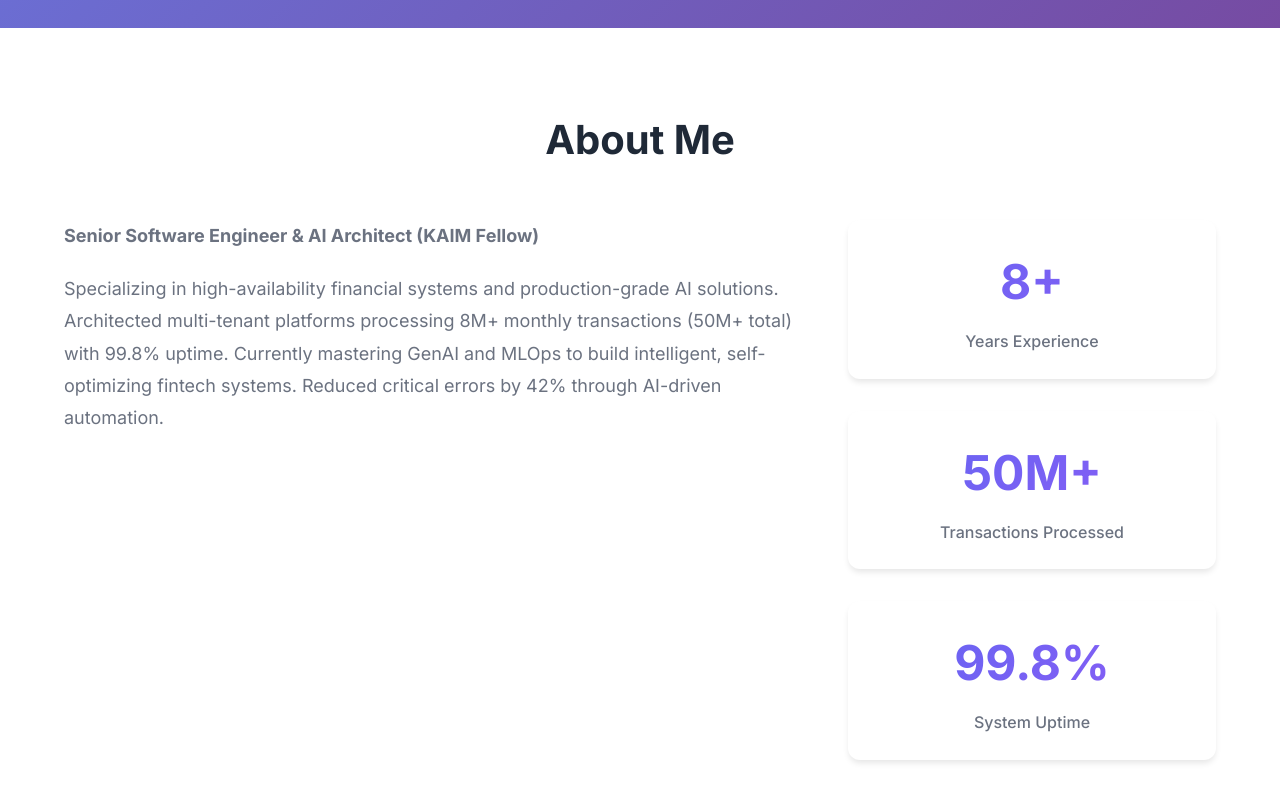
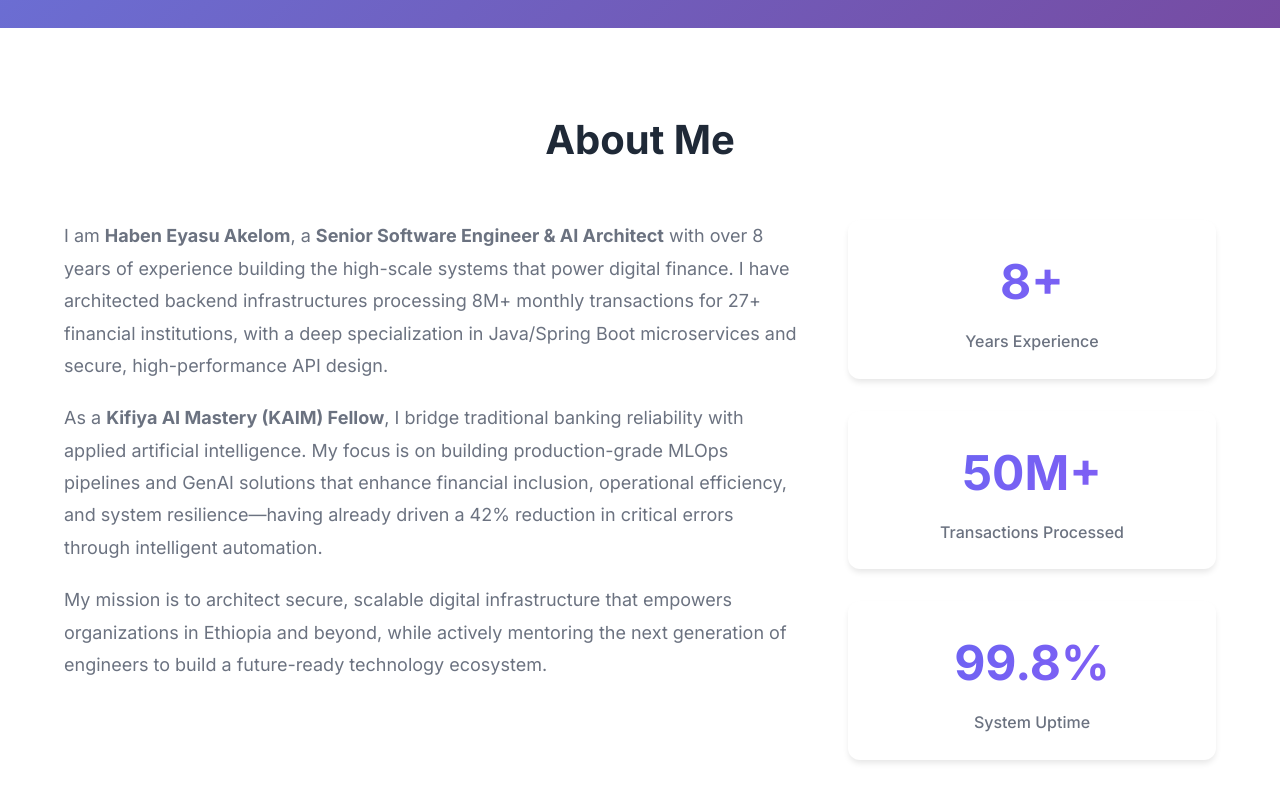
Before and after one commit to habeneyasu/habeneyasu.github.io, a plain HTML site: page index.html in a window 1280 px wide. Shown: the part 630-1430 px from the top of the page. Drawn offline with Linux system fonts and the light colour scheme.

Commit message:
Updates on about me.

```diff
--- a/index.html
+++ b/index.html
@@ -82,13 +82,13 @@
       <div class="about-content">
         <div class="about-text">
           <p>
-            <strong>Senior Software Engineer & AI Architect (KAIM Fellow)</strong>
+            I am <strong>Haben Eyasu Akelom</strong>, a <strong>Senior Software Engineer & AI Architect</strong> with over 8 years of experience building the high-scale systems that power digital finance. I have architected backend infrastructures processing 8M+ monthly transactions for 27+ financial institutions, with a deep specialization in Java/Spring Boot microservices and secure, high-performance API design.
           </p>
           <p>
-            Specializing in high-availability financial systems and production-grade AI solutions. Architected
-            multi-tenant platforms processing 8M+ monthly transactions (50M+ total) with 99.8% uptime. Currently
-            mastering GenAI and MLOps to build intelligent, self-optimizing fintech systems. Reduced critical
-            errors by 42% through AI-driven automation.
+            As a <strong>Kifiya AI Mastery (KAIM) Fellow</strong>, I bridge traditional banking reliability with applied artificial intelligence. My focus is on building production-grade MLOps pipelines and GenAI solutions that enhance financial inclusion, operational efficiency, and system resilience—having already driven a 42% reduction in critical errors through intelligent automation.
+          </p>
+          <p>
+            My mission is to architect secure, scalable digital infrastructure that empowers organizations in Ethiopia and beyond, while actively mentoring the next generation of engineers to build a future-ready technology ecosystem.
           </p>
         </div>
         <div class="about-stats" role="region" aria-label="Key achievements and metrics">
```
